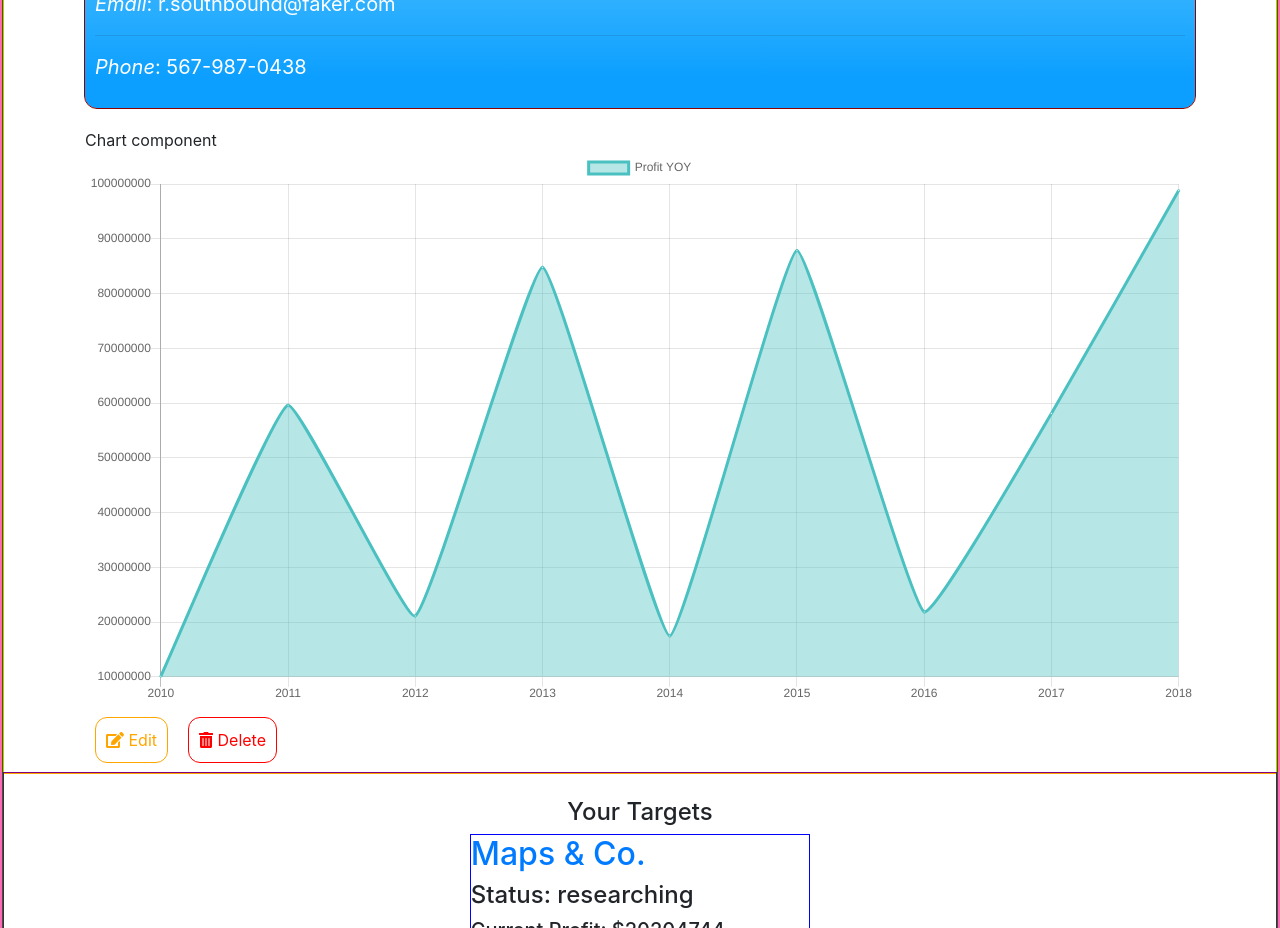
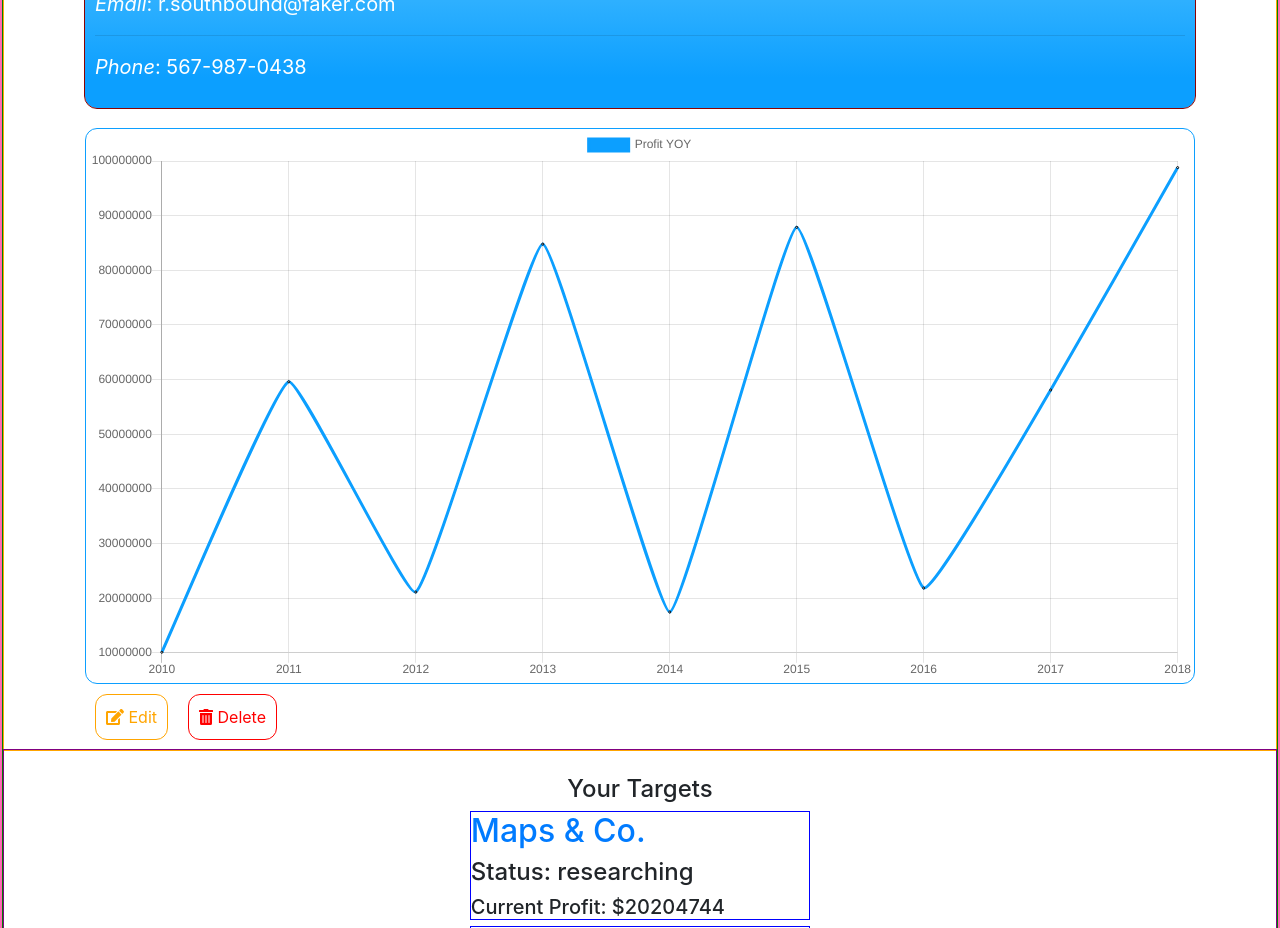
Before and after one commit to adebruyne/high_five, a React (Create React App) app: page / in a window 1280 px wide. Shown: the part 900-1828 px from the top of the page. Built offline with nearby package versions, Linux system fonts and the light colour scheme.

Commit message:
adds styling to chart for colors

```diff
--- a/src/components/Chart.js
+++ b/src/components/Chart.js
@@ -1,19 +1,11 @@
 import React, { Component } from 'react';
 import { Bar, Line } from 'react-chartjs-2';
-
-
+import '../css/Chart.css';
+// This Component renders the chart
 class Chart extends Component {
     constructor(props) {
         super(props);
-
-
-
-
     }
-
-
-
-
     render() {
 
         let data = {
@@ -23,15 +15,15 @@ class Chart extends Component {
             datasets: [
                 {
                     label: 'Profit YOY',
-                    fill: true,
+                    fill: false,
                     lineTension: 0.1,
-                    backgroundColor: 'rgba(75,192,192,0.4)',
-                    borderColor: 'rgba(75,192,192,1)',
+                    backgroundColor: '#0c9fff',
+                    borderColor: '#0c9fff',
                     borderCapStyle: 'butt',
                     borderDash: [],
                     borderDashOffset: 0.0,
                     borderJoinStyle: 'miter',
-                    pointBorderColor: 'rgba(75,192,192,1)',
+                    pointBorderColor: 'black',
                     pointBackgroundColor: '#fff',
                     pointBorderWidth: 1,
                     pointHoverRadius: 5,
@@ -47,11 +39,9 @@ class Chart extends Component {
             ]
 
         }
-        // console.log(this.state.data.labels)
-        // console.log(this.state.data.datasets[0].data)
+
         return (
             <div className="chart">
-                Chart component
                 <Line data={data} />
             </div>
         )
--- /dev/null
+++ b/src/css/Chart.css
@@ -0,0 +1,4 @@
+.chart {
+    border: 1px solid  #0c9fff;
+    border-radius: 12px
+}
```
